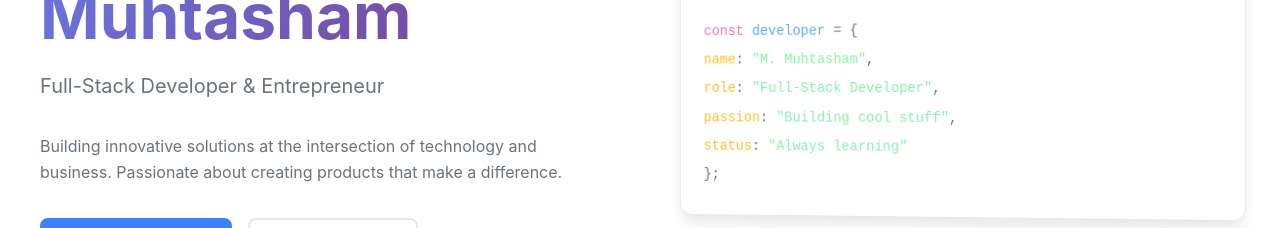
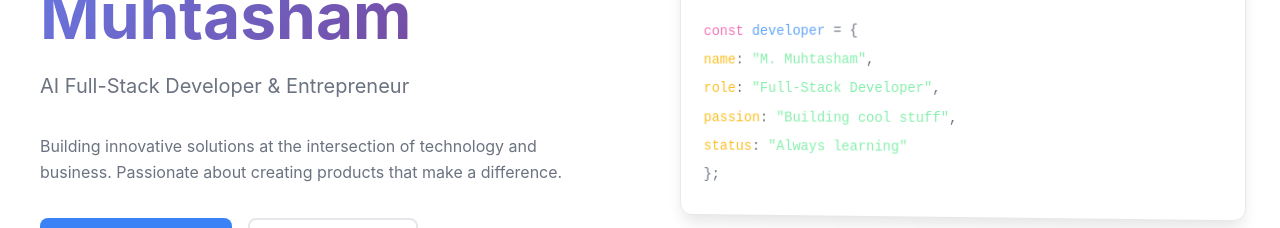
Before and after one commit to Mohtisham-cs01/Portfolio, a React (Vite) app: page / in a window 1280 px wide. Shown: the part 354-582 px from the top of the page. Built offline with nearby package versions, Linux system fonts and the light colour scheme.

Commit message:
Update Home.jsx

```diff
--- a/src/pages/Home.jsx
+++ b/src/pages/Home.jsx
@@ -8,7 +8,7 @@ const Home = () => {
           <div className="hero-content">
               <div className="hero-text">
                   <h1>Hi, I'm <span className="gradient-text">M. Muhtasham</span></h1>
-                  <p className="subtitle">Full-Stack Developer & Entrepreneur</p>
+                  <p className="subtitle">AI Full-Stack Developer & Entrepreneur</p>
                   <p>Building innovative solutions at the intersection of technology and business. Passionate about creating products that make a difference.</p>
                   <div className="hero-buttons">
                       <Link to="/projects" className="btn btn-primary">
```
